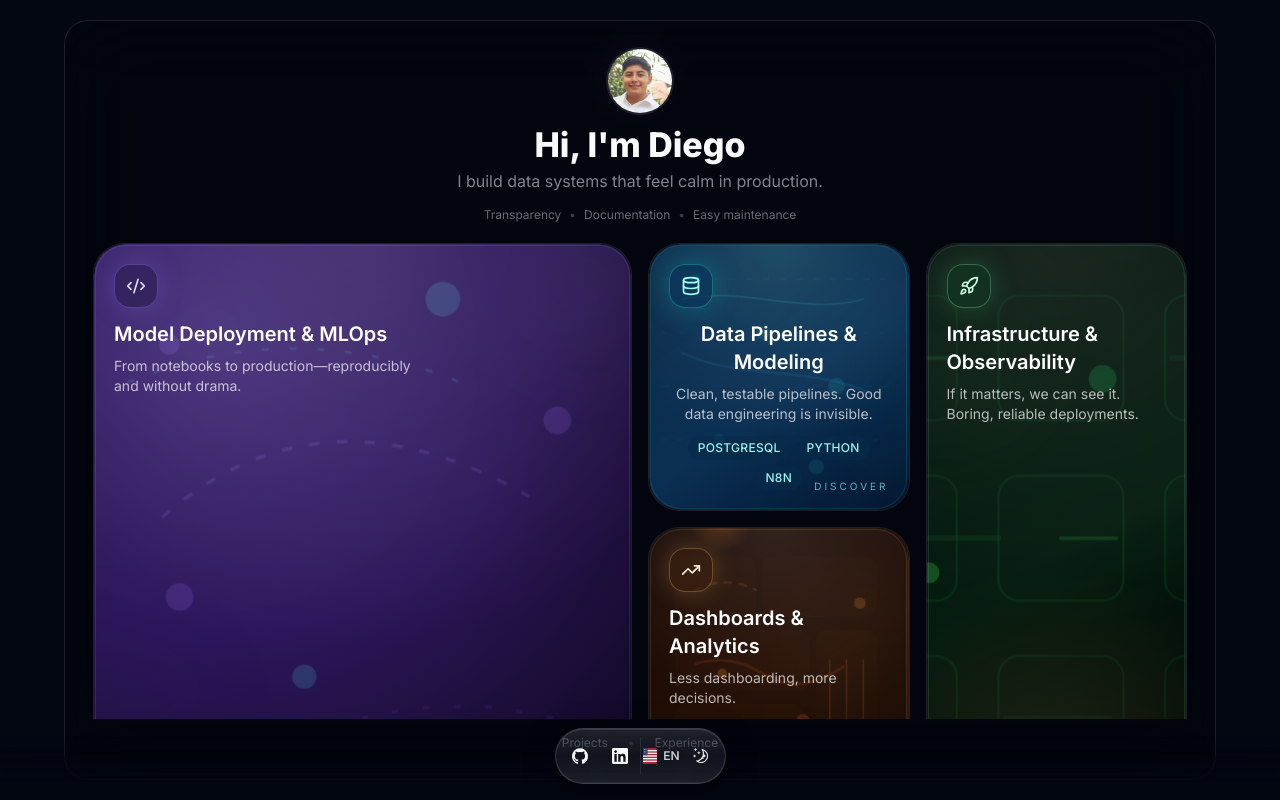
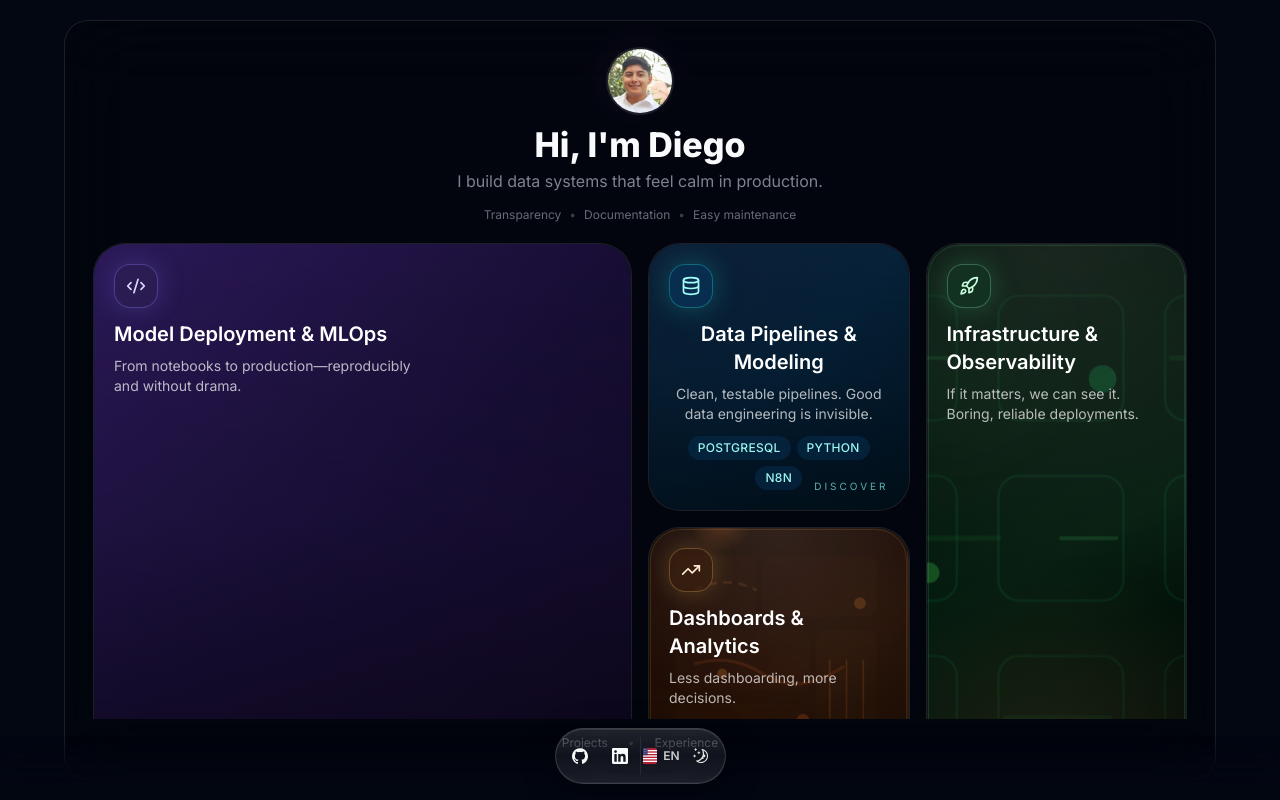
Before and after one commit to dvillagrans/portfolio, a Next.js app: page / in a window 1280 px wide. Built offline with nearby package versions, Linux system fonts and the light colour scheme.

Commit message:
feat: Add AnimatedBeam component and integrate particle effects in project dialogs

```diff
--- a/package.json
+++ b/package.json
@@ -29,6 +29,7 @@
     "framer-motion": "^11.2.10",
     "gray-matter": "^4.0.3",
     "lucide-react": "^0.395.0",
+    "motion": "^12.23.24",
     "next": "^14.2.32",
     "next-themes": "^0.3.0",
     "react": "^18.3.1",
--- a/src/app/page.tsx
+++ b/src/app/page.tsx
@@ -2,14 +2,162 @@
 
 import { useRouter } from "next/navigation";
 import { motion } from "framer-motion";
-import { useMemo, type ElementType, type ReactNode } from "react";
+import { useMemo, useRef, type ElementType, type ReactNode } from "react";
 import { useI18n } from "@/contexts/i18n-context";
 import { ProfileType } from "@/contexts/profile-context";
 import { Code2, Database, Rocket, TrendingUp } from "lucide-react";
 import Image from "next/image";
 import { BentoGrid } from "@/components/ui/bento-grid";
+import { AnimatedBeam } from "@/components/ui/animated-beam";
 import { cn } from "@/lib/utils";
 import { DATA } from "@/data/resume";
+
+const DataPipelinesDecoration = () => {
+  const containerRef = useRef<HTMLDivElement | null>(null);
+  const sourceRef = useRef<HTMLDivElement | null>(null);
+  const midRef = useRef<HTMLDivElement | null>(null);
+  const targetRef = useRef<HTMLDivElement | null>(null);
+
+  return (
+    <div ref={containerRef} className="pointer-events-none absolute inset-0">
+      {/* Brand gradient base (deeper, calmer tones) */}
+      <div className="absolute inset-0 bg-gradient-to-br from-[#0e223a] via-[#08243d] to-[#031726]" />
+
+      {/* Subtle grain/grid to avoid too-digital feel */}
+      <div
+        className="absolute inset-0 opacity-[0.12] mix-blend-overlay"
+        style={{
+          backgroundImage:
+            "radial-gradient(rgba(255,255,255,0.04) 1px, transparent 1px), radial-gradient(rgba(0,0,0,0.03) 1px, transparent 1px)",
+          backgroundSize: "12px 12px, 16px 16px",
+          backgroundPosition: "0 0, 6px 6px",
+        }}
+      />
+
+      {/* Soft glows to hint sources/targets */}
+      <div
+        ref={sourceRef}
+        className="absolute left-[18%] top-[26%] h-16 w-16 rounded-full bg-[#5df0ff]/28 blur-[90px]"
+      />
+      <div
+        ref={midRef}
+        className="absolute left-[44%] bottom-[38%] h-20 w-20 rounded-full bg-[#22d3ee]/24 blur-[100px]"
+      />
+      <div
+        ref={targetRef}
+        className="absolute right-[17%] bottom-[28%] h-24 w-24 rounded-full bg-[#0ea5e9]/24 blur-[110px]"
+      />
+
+      {/* Calm cyan beams (atmospheric, not protagonist) */}
+      <AnimatedBeam
+        containerRef={containerRef}
+        fromRef={sourceRef}
+        toRef={midRef}
+        curvature={100}
+        pathColor="#1FD9D3"
+        pathWidth={2}
+        pathOpacity={0.1}
+        gradientStartColor="rgba(0,214,255,0.85)"
+        gradientStopColor="#22d3ee"
+        duration={18}
+        delay={0.6}
+        className="opacity-[0.18] blur-xl"
+      />
+      <AnimatedBeam
+        containerRef={containerRef}
+        fromRef={midRef}
+        toRef={targetRef}
+        curvature={120}
+        pathColor="#22d3ee"
+        pathWidth={1.8}
+        pathOpacity={0.1}
+        gradientStartColor="#22d3ee"
+        gradientStopColor="rgba(0,180,230,0.85)"
+        duration={22}
+        delay={1.2}
+        reverse
+        className="opacity-[0.16] blur-[18px]"
+      />
+
+      {/* Top-to-bottom vignette to keep content legible */}
+      <div className="absolute inset-0 bg-gradient-to-b from-transparent via-[#031726]/35 to-[#010c14]/70" />
+    </div>
+  );
+};
+
+const MLOpsDecoration = () => {
+  const containerRef = useRef<HTMLDivElement | null>(null);
+  const notebookRef = useRef<HTMLDivElement | null>(null);
+  const pipelineRef = useRef<HTMLDivElement | null>(null);
+  const prodRef = useRef<HTMLDivElement | null>(null);
+
+  return (
+    <div ref={containerRef} className="pointer-events-none absolute inset-0">
+      {/* Deep purple gradient base */}
+      <div className="absolute inset-0 bg-gradient-to-br from-[#2f1c5e] via-[#1a0f38] to-[#0c071a]" />
+
+      {/* Subtle particle-like grain */}
+      <div
+        className="absolute inset-0 opacity-[0.1] mix-blend-overlay"
+        style={{
+          backgroundImage:
+            "radial-gradient(rgba(165,132,255,0.06) 1px, transparent 1px), radial-gradient(rgba(0,0,0,0.04) 1px, transparent 1px)",
+          backgroundSize: "14px 14px, 18px 18px",
+          backgroundPosition: "0 0, 7px 7px",
+        }}
+      />
+
+      {/* Soft purple glows (notebooks → pipeline → production) */}
+      <div
+        ref={notebookRef}
+        className="absolute left-[15%] top-[30%] h-16 w-16 rounded-full bg-[#b794ff]/32 blur-[85px]"
+      />
+      <div
+        ref={pipelineRef}
+        className="absolute left-1/2 top-1/2 -translate-x-1/2 -translate-y-1/2 h-20 w-20 rounded-full bg-[#9370ff]/26 blur-[95px]"
+      />
+      <div
+        ref={prodRef}
+        className="absolute right-[15%] bottom-[30%] h-24 w-24 rounded-full bg-[#8f7bff]/28 blur-[105px]"
+      />
+
+      {/* Purple/violet beams (notebooks → pipeline) */}
+      <AnimatedBeam
+        containerRef={containerRef}
+        fromRef={notebookRef}
+        toRef={pipelineRef}
+        curvature={90}
+        pathColor="#9370ff"
+        pathWidth={2.2}
+        pathOpacity={0.11}
+        gradientStartColor="rgba(183,148,255,0.88)"
+        gradientStopColor="#9370ff"
+        duration={20}
+        delay={0.4}
+        className="opacity-[0.2] blur-xl"
+      />
+      {/* Pipeline → production */}
+      <AnimatedBeam
+        containerRef={containerRef}
+        fromRef={pipelineRef}
+        toRef={prodRef}
+        curvature={110}
+        pathColor="#8f7bff"
+        pathWidth={2}
+        pathOpacity={0.1}
+        gradientStartColor="#9370ff"
+        gradientStopColor="rgba(143,123,255,0.85)"
+        duration={24}
+        delay={1.0}
+        reverse
+        className="opacity-[0.18] blur-[16px]"
+      />
+
+      {/* Vignette for text legibility */}
+      <div className="absolute inset-0 bg-gradient-to-b from-transparent via-[#1a0f38]/30 to-[#0c071a]/65" />
+    </div>
+  );
+};
 
 interface LandingCard {
   profile: ProfileType;
@@ -59,22 +207,16 @@ export default function LandingPage() {
       align: "left",
       tagClass: "border-[#7C6BFA]/35 bg-[#2E2051]/60 text-[#DED8FF]",
       labelClass: "text-[#BDAEFF]/80 group-hover:text-[#E8E2FF]",
-      decoration: (
-        <>
-          <div className="pointer-events-none absolute inset-[1.25px] rounded-[1.95rem] border border-[#9A8EFF]/25 opacity-70 blur-[0.5px] transition transition-duration-[750ms] group-hover:border-[#CFC4FF]/45 group-hover:opacity-100" />
-          <div className="pointer-events-none absolute -top-12 right-[-40px] h-40 w-40 rounded-full bg-[radial-gradient(circle,rgba(165,132,255,0.35),transparent_70%)] blur-3xl opacity-80 transition transition-duration-[1800ms] ease-out group-hover:opacity-100" />
-          <div className="pointer-events-none absolute -left-20 bottom-[-32px] h-48 w-48 rounded-full bg-[radial-gradient(circle,rgba(92,61,166,0.22),transparent_70%)] blur-[72px] opacity-70 group-hover:opacity-90" />
-        </>
-      ),
+      decoration: <MLOpsDecoration />,
     },
     {
       profile: "data-engineer",
       icon: Database,
       colSpan: "",
       background:
-        "linear-gradient(145deg, rgba(7, 27, 54, 0.88) 0%, rgba(11, 48, 86, 0.82) 55%, rgba(5, 21, 42, 0.94) 100%)",
+        "linear-gradient(160deg, rgba(14, 34, 58, 0.94) 0%, rgba(6, 29, 48, 0.88) 52%, rgba(3, 23, 38, 0.96) 100%)",
       texture: "/img/patterns/pipelines-flow.svg",
-      textureBlend: "mix-blend-screen opacity-[0.6]",
+      textureBlend: "mix-blend-screen opacity-[0.45]",
       iconWrapper:
         "border border-[#1FD9D3]/35 bg-[#08365D]/65 text-[#A5FFF9] shadow-[0_0_28px_rgba(31,217,211,0.28)]",
       title: language === "en" ? "Data Pipelines & Modeling" : "Pipelines de Datos & Modelado",
@@ -87,14 +229,7 @@ export default function LandingPage() {
       align: "center",
       tagClass: "border-[#1FD9D3]/25 bg-[#082C4B]/60 text-[#9BF7F0]",
       labelClass: "text-[#7BE3E0]/75 group-hover:text-[#C6FFFC]",
-      decoration: (
-        <>
-          <div className="pointer-events-none absolute inset-[1.25px] rounded-[1.95rem] border border-[#1FD9D3]/20 bg-gradient-to-br from-[#1FD9D3]/10 to-transparent opacity-70 transition transition-duration-[900ms] group-hover:border-[#72F5EF]/35 group-hover:opacity-100" />
-          <div className="pointer-events-none absolute -right-28 top-1/2 h-40 w-40 -translate-y-1/2 rounded-full bg-[conic-gradient(from_90deg_at_50%_50%,rgba(31,217,211,0.24),rgba(9,17,40,0))] opacity-70 blur-[70px]" />
-          <div className="pointer-events-none absolute inset-x-0 top-0 h-1/2 bg-[radial-gradient(circle_at_top,rgba(31,217,211,0.12),transparent_75%)] opacity-80" />
-          <div className="pointer-events-none absolute -inset-16 rounded-full bg-[radial-gradient(circle_at_top,rgba(31,217,211,0.18),transparent_65%)] opacity-0 transition transition-duration-[1200ms] group-hover:opacity-45" />
-        </>
-      ),
+      decoration: <DataPipelinesDecoration />,
     },
     {
       profile: "devops-engineer",
@@ -172,8 +307,10 @@ export default function LandingPage() {
                 src={DATA.avatarUrl}
                 alt="Diego Villagran"
                 fill
+                sizes="(max-width: 640px) 48px, (max-width: 768px) 56px, 64px"
                 className="object-cover"
                 priority
+                suppressHydrationWarning
               />
             </div>
           </div>
@@ -221,6 +358,7 @@ export default function LandingPage() {
                   />
                   {card.texture ? (
                     <div
+                      suppressHydrationWarning
                       className={cn(
                         "absolute inset-0 bg-cover bg-center animate-[texture-pan_36s_ease-in-out_infinite]",
                         card.textureBlend,
--- a/src/components/project-dialog-complete.tsx
+++ b/src/components/project-dialog-complete.tsx
@@ -1,3 +1,5 @@
+"use client"
+
 import React, { useState, useEffect, useRef } from 'react';
 import { motion, AnimatePresence, useMotionValue, useSpring, useTransform, useInView } from 'framer-motion';
 import { Dialog, DialogContent, DialogClose, DialogTitle } from "@/components/ui/dialog";
@@ -178,6 +180,7 @@ export function ProjectDialog({ isOpen, onClose, project }: ProjectDialogProps)
   const { t } = useI18n();
   const [activeTab, setActiveTab] = useState("overview");
   const [imageLoaded, setImageLoaded] = useState(false);
+  const [particles, setParticles] = useState<Array<{w:number,h:number,left:string,top:string,y:number,duration:number}>>([])
 
   // Valores para animaciones interactivas
   const mouseX = useMotionValue(0);
@@ -207,6 +210,15 @@ export function ProjectDialog({ isOpen, onClose, project }: ProjectDialogProps)
 
   // Efecto para manejar teclas de escape
   useEffect(() => {
+    setParticles(Array.from({ length: 6 }).map(() => ({
+      w: Math.random() * 50 + 20,
+      h: Math.random() * 50 + 20,
+      left: `${Math.random() * 100}%`,
+      top: `${Math.random() * 100}%`,
+      y: Math.random() * 30 - 15,
+      duration: Math.random() * 5 + 5,
+    })));
+
     const handleEsc = (e: KeyboardEvent) => {
       if (e.key === 'Escape') onClose();
     };
@@ -320,22 +332,22 @@ export function ProjectDialog({ isOpen, onClose, project }: ProjectDialogProps)
                     >
                       {/* Partículas flotantes */}
                       <div className="absolute inset-0 overflow-hidden">
-                        {Array.from({ length: 6 }).map((_, i) => (
+                        {particles.map((p, i) => (
                           <motion.div
                             key={i}
                             className="absolute rounded-full bg-primary/20 blur-md"
                             style={{
-                              width: Math.random() * 50 + 20,
-                              height: Math.random() * 50 + 20,
-                              left: `${Math.random() * 100}%`,
-                              top: `${Math.random() * 100}%`,
+                              width: p.w,
+                              height: p.h,
+                              left: p.left,
+                              top: p.top,
                             }}
                             animate={{
-                              y: [0, Math.random() * 30 - 15],
+                              y: [0, p.y],
                               opacity: [0.3, 0.7, 0.3],
                             }}
                             transition={{
-                              duration: Math.random() * 5 + 5,
+                              duration: p.duration,
                               repeat: Infinity,
                               repeatType: 'reverse',
                             }}
--- a/src/components/project-dialog-fixed.tsx
+++ b/src/components/project-dialog-fixed.tsx
@@ -1,3 +1,5 @@
+"use client"
+
 import React, { useState, useEffect, useRef } from 'react';
 import {
   motion,
@@ -283,6 +285,7 @@ export function ProjectDialog({ isOpen, onClose, project }: ProjectDialogProps)
   const { t } = useI18n();
   const [activeTab, setActiveTab] = useState("overview");
   const [imageLoaded, setImageLoaded] = useState(false);
+  const [particles, setParticles] = useState<Array<{w:number,h:number,left:string,top:string,y:number,duration:number}>>([])
 
   // Valores para animaciones interactivas
   const mouseX = useMotionValue(0);
@@ -312,6 +315,15 @@ export function ProjectDialog({ isOpen, onClose, project }: ProjectDialogProps)
 
   // Efecto para manejar teclas de escape
   useEffect(() => {
+    setParticles(Array.from({ length: 6 }).map(() => ({
+      w: Math.random() * 50 + 20,
+      h: Math.random() * 50 + 20,
+      left: `${Math.random() * 100}%`,
+      top: `${Math.random() * 100}%`,
+      y: Math.random() * 30 - 15,
+      duration: Math.random() * 5 + 5,
+    })));
+
     const handleEsc = (e: KeyboardEvent) => {
       if (e.key === 'Escape') onClose();
     };
@@ -453,22 +465,22 @@ export function ProjectDialog({ isOpen, onClose, project }: ProjectDialogProps)
                     >
                       {/* Efecto de partículas flotantes */}
                       <div className="absolute inset-0 overflow-hidden">
-                        {Array.from({ length: 6 }).map((_, i) => (
+                        {particles.map((p, i) => (
                           <motion.div
                             key={i}
                             className="absolute rounded-full bg-primary/20 blur-md"
                             style={{
-                              width: Math.random() * 50 + 20,
-                              height: Math.random() * 50 + 20,
-                              left: `${Math.random() * 100}%`,
-                              top: `${Math.random() * 100}%`,
+                              width: p.w,
+                              height: p.h,
+                              left: p.left,
+                              top: p.top,
                             }}
                             animate={{
-                              y: [0, Math.random() * 30 - 15],
+                              y: [0, p.y],
                               opacity: [0.3, 0.7, 0.3],
                             }}
                             transition={{
-                              duration: Math.random() * 5 + 5,
+                              duration: p.duration,
                               repeat: Infinity,
                               repeatType: 'reverse',
                             }}
--- a/src/components/project-dialog.tsx
+++ b/src/components/project-dialog.tsx
@@ -1,3 +1,5 @@
+"use client"
+
 import React, { useState, useEffect, useRef } from 'react';
 import {
   motion,
@@ -283,6 +285,7 @@ export function ProjectDialog({ isOpen, onClose, project }: ProjectDialogProps)
   const { t } = useI18n();
   const [activeTab, setActiveTab] = useState("overview");
   const [imageLoaded, setImageLoaded] = useState(false);
+  const [particles, setParticles] = useState<Array<{w:number,h:number,left:string,top:string,y:number,duration:number}>>([])
 
   // Valores para animaciones interactivas
   const mouseX = useMotionValue(0);
@@ -312,6 +315,16 @@ export function ProjectDialog({ isOpen, onClose, project }: ProjectDialogProps)
 
   // Efecto para manejar teclas de escape
   useEffect(() => {
+    // initialize particle positions only on client to avoid SSR randomness
+    setParticles(Array.from({ length: 6 }).map(() => ({
+      w: Math.random() * 50 + 20,
+      h: Math.random() * 50 + 20,
+      left: `${Math.random() * 100}%`,
+      top: `${Math.random() * 100}%`,
+      y: Math.random() * 30 - 15,
+      duration: Math.random() * 5 + 5,
+    })));
+
     const handleEsc = (e: KeyboardEvent) => {
       if (e.key === 'Escape') onClose();
     };
@@ -453,22 +466,22 @@ export function ProjectDialog({ isOpen, onClose, project }: ProjectDialogProps)
                     >
                       {/* Efecto de partículas flotantes */}
                       <div className="absolute inset-0 overflow-hidden">
-                        {Array.from({ length: 6 }).map((_, i) => (
+                        {particles.map((p, i) => (
                           <motion.div
                             key={i}
                             className="absolute rounded-full bg-primary/20 blur-md"
                             style={{
-                              width: Math.random() * 50 + 20,
-                              height: Math.random() * 50 + 20,
-                              left: `${Math.random() * 100}%`,
-                              top: `${Math.random() * 100}%`,
+                              width: p.w,
+                              height: p.h,
+                              left: p.left,
+                              top: p.top,
                             }}
                             animate={{
-                              y: [0, Math.random() * 30 - 15],
+                              y: [0, p.y],
                               opacity: [0.3, 0.7, 0.3],
                             }}
                             transition={{
-                              duration: Math.random() * 5 + 5,
+                              duration: p.duration,
                               repeat: Infinity,
                               repeatType: 'reverse',
                             }}
--- /dev/null
+++ b/src/components/ui/animated-beam.tsx
@@ -0,0 +1,194 @@
+"use client"
+
+import { RefObject, useEffect, useId, useState } from "react"
+import { motion } from "motion/react"
+
+import { cn } from "@/lib/utils"
+
+export interface AnimatedBeamProps {
+  className?: string
+  containerRef: RefObject<HTMLElement | null> // Container ref
+  fromRef: RefObject<HTMLElement | null>
+  toRef: RefObject<HTMLElement | null>
+  curvature?: number
+  reverse?: boolean
+  pathColor?: string
+  pathWidth?: number
+  pathOpacity?: number
+  gradientStartColor?: string
+  gradientStopColor?: string
+  delay?: number
+  duration?: number
+  startXOffset?: number
+  startYOffset?: number
+  endXOffset?: number
+  endYOffset?: number
+}
+
+export const AnimatedBeam: React.FC<AnimatedBeamProps> = ({
+  className,
+  containerRef,
+  fromRef,
+  toRef,
+  curvature = 0,
+  reverse = false, // Include the reverse prop
+  duration = 5,
+  delay = 0,
+  pathColor = "gray",
+  pathWidth = 2,
+  pathOpacity = 0.2,
+  gradientStartColor = "#ffaa40",
+  gradientStopColor = "#9c40ff",
+  startXOffset = 0,
+  startYOffset = 0,
+  endXOffset = 0,
+  endYOffset = 0,
+}) => {
+  const id = useId()
+  const [pathD, setPathD] = useState("")
+  const [svgDimensions, setSvgDimensions] = useState({ width: 0, height: 0 })
+  const [animDuration, setAnimDuration] = useState(duration)
+
+  // Calculate the gradient coordinates based on the reverse prop
+  const gradientCoordinates = reverse
+    ? {
+        x1: ["90%", "-10%"],
+        x2: ["100%", "0%"],
+        y1: ["0%", "0%"],
+        y2: ["0%", "0%"],
+      }
+    : {
+        x1: ["10%", "110%"],
+        x2: ["0%", "100%"],
+        y1: ["0%", "0%"],
+        y2: ["0%", "0%"],
+      }
+
+  useEffect(() => {
+    // compute non-deterministic duration on client only to avoid SSR mismatch
+    // only if duration is default (5), otherwise respect explicit value
+    if (duration === 5) {
+      setAnimDuration(Math.random() * 3 + 4)
+    } else {
+      setAnimDuration(duration)
+    }
+    const updatePath = () => {
+      if (containerRef.current && fromRef.current && toRef.current) {
+        const containerRect = containerRef.current.getBoundingClientRect()
+        const rectA = fromRef.current.getBoundingClientRect()
+        const rectB = toRef.current.getBoundingClientRect()
+
+        const svgWidth = containerRect.width
+        const svgHeight = containerRect.height
+        setSvgDimensions({ width: svgWidth, height: svgHeight })
+
+        const startX =
+          rectA.left - containerRect.left + rectA.width / 2 + startXOffset
+        const startY =
+          rectA.top - containerRect.top + rectA.height / 2 + startYOffset
+        const endX =
+          rectB.left - containerRect.left + rectB.width / 2 + endXOffset
+        const endY =
+          rectB.top - containerRect.top + rectB.height / 2 + endYOffset
+
+        const controlY = startY - curvature
+        const d = `M ${startX},${startY} Q ${
+          (startX + endX) / 2
+        },${controlY} ${endX},${endY}`
+        setPathD(d)
+      }
+    }
+
+    // Initialize ResizeObserver
+    const resizeObserver = new ResizeObserver(() => {
+      updatePath()
+    })
+
+    // Observe the container element
+    if (containerRef.current) {
+      resizeObserver.observe(containerRef.current)
+    }
+
+    // Call the updatePath initially to set the initial path
+    updatePath()
+
+    // Clean up the observer on component unmount
+    return () => {
+      resizeObserver.disconnect()
+    }
+  }, [
+    containerRef,
+    fromRef,
+    toRef,
+    curvature,
+    startXOffset,
+    startYOffset,
+    endXOffset,
+    endYOffset,
+  ])
+
+  return (
+    <svg
+      fill="none"
+      width={svgDimensions.width}
+      height={svgDimensions.height}
+      xmlns="http://www.w3.org/2000/svg"
+      className={cn(
+        "pointer-events-none absolute top-0 left-0 transform-gpu stroke-2",
+        className
+      )}
+      viewBox={`0 0 ${svgDimensions.width} ${svgDimensions.height}`}
+    >
+      <path
+        d={pathD}
+        stroke={pathColor}
+        strokeWidth={pathWidth}
+        strokeOpacity={pathOpacity}
+        strokeLinecap="round"
+      />
+      <path
+        d={pathD}
+        strokeWidth={pathWidth}
+        stroke={`url(#${id})`}
+        strokeOpacity="1"
+        strokeLinecap="round"
+      />
+      <defs>
+        <motion.linearGradient
+          suppressHydrationWarning
+          className="transform-gpu"
+          id={id}
+          gradientUnits={"userSpaceOnUse"}
+          initial={{
+            x1: "0%",
+            x2: "0%",
+            y1: "0%",
+            y2: "0%",
+          }}
+          animate={{
+            x1: gradientCoordinates.x1,
+            x2: gradientCoordinates.x2,
+            y1: gradientCoordinates.y1,
+            y2: gradientCoordinates.y2,
+          }}
+          transition={{
+            delay,
+            duration: animDuration,
+            ease: [0.16, 1, 0.3, 1], // https://easings.net/#easeOutExpo
+            repeat: Infinity,
+            repeatDelay: 0,
+          }}
+        >
+          <stop stopColor={gradientStartColor} stopOpacity="0"></stop>
+          <stop stopColor={gradientStartColor}></stop>
+          <stop offset="32.5%" stopColor={gradientStopColor}></stop>
+          <stop
+            offset="100%"
+            stopColor={gradientStopColor}
+            stopOpacity="0"
+          ></stop>
+        </motion.linearGradient>
+      </defs>
+    </svg>
+  )
+}
--- a/src/contexts/i18n-context.tsx
+++ b/src/contexts/i18n-context.tsx
@@ -8,6 +8,7 @@ interface I18nContextType {
   language: Language;
   setLanguage: (lang: Language) => void;
   t: (key: string) => string;
+  isClient: boolean;
 }
 
 const I18nContext = createContext<I18nContextType | undefined>(undefined);
@@ -371,6 +372,7 @@ export function I18nProvider({ children }: { children: React.ReactNode }) {
     language,
     setLanguage,
     t,
+    isClient,
   };
 
   return (
```
Also changed, not shown: 1 other file (tests, documents, lock files or other folders).
